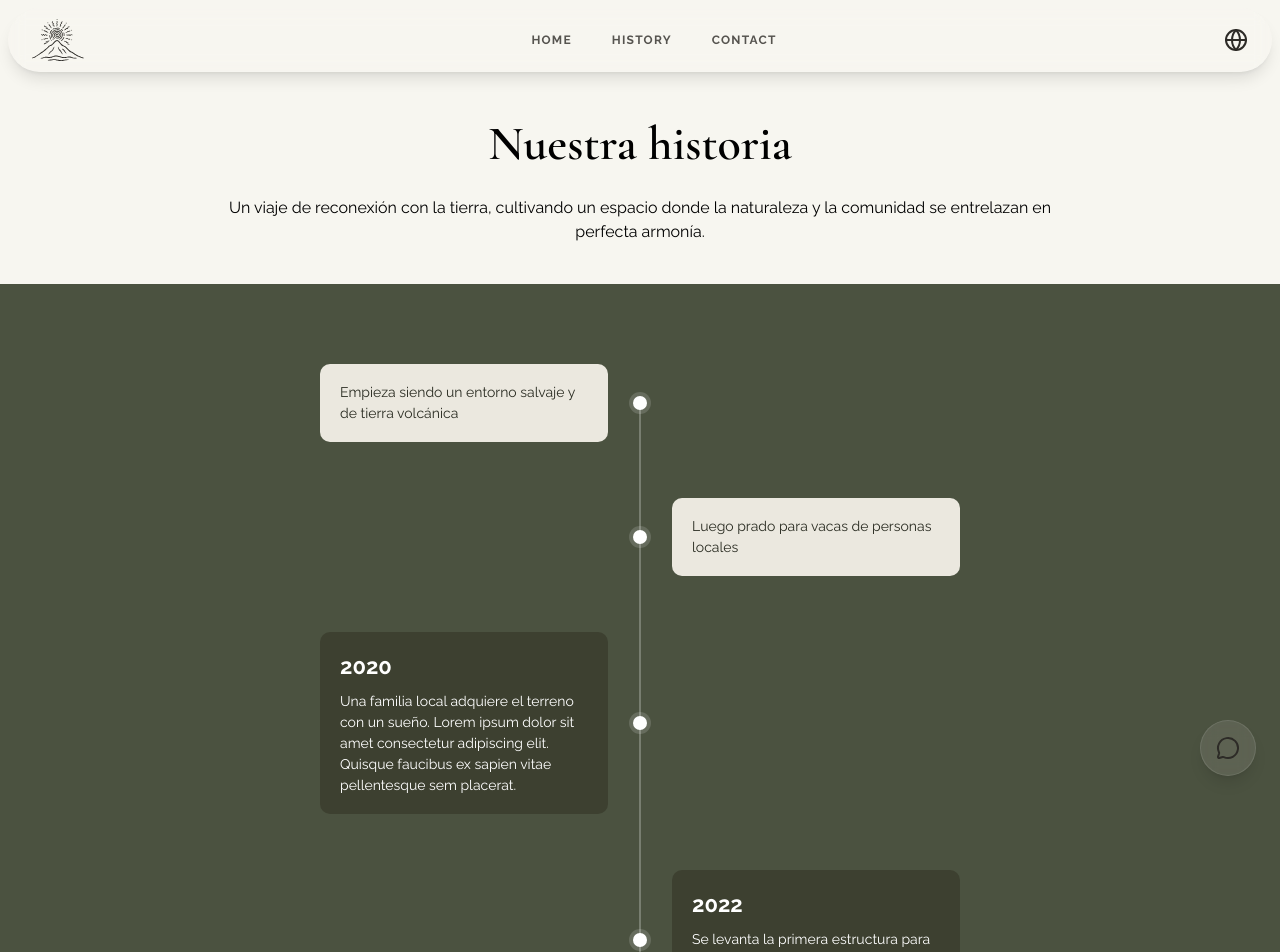
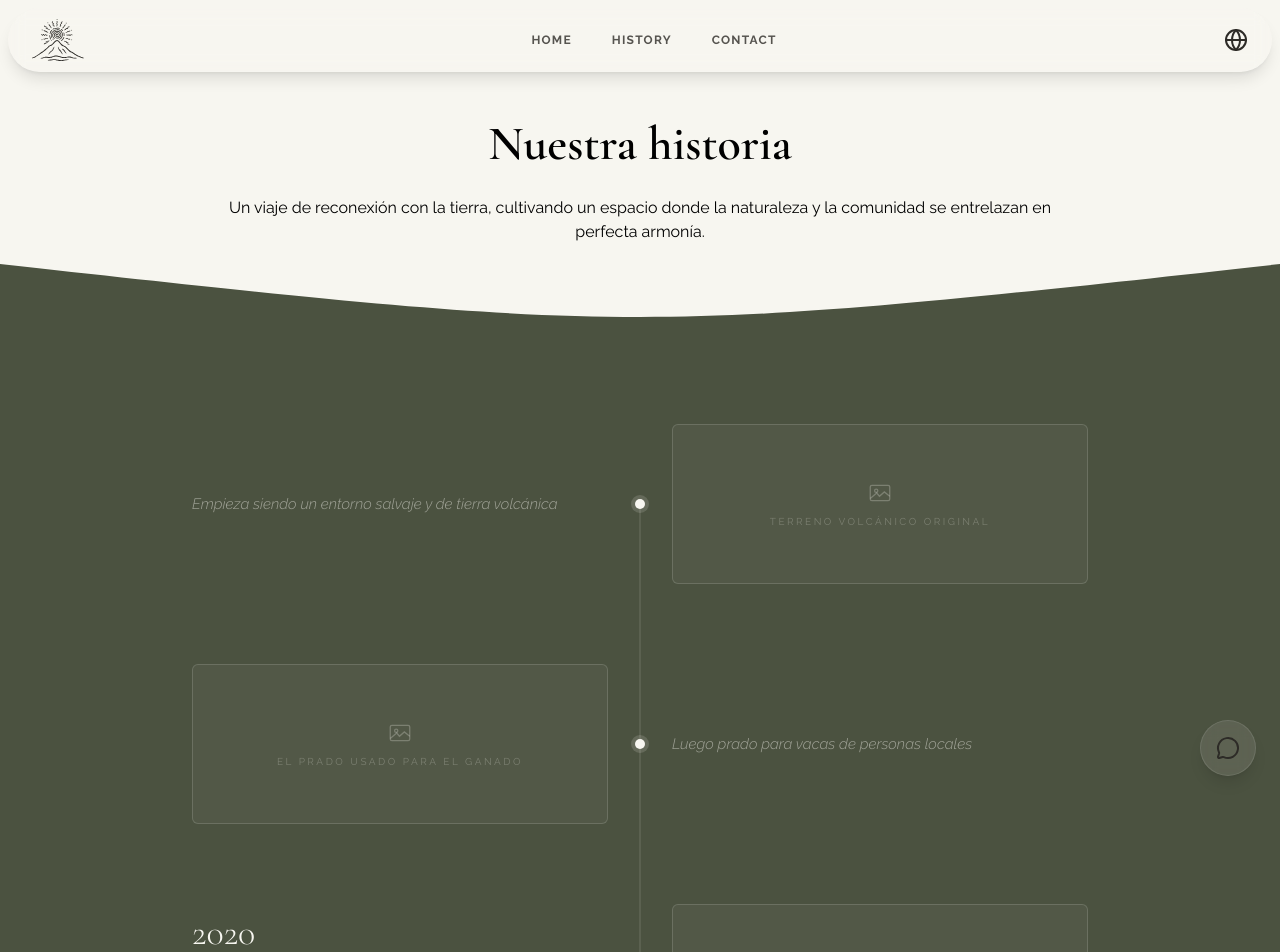
Before and after one commit to Garbolin/Mont-Solei, a React (Vite) app: page /history in a window 1280 px wide. Shown: the top 952 px of the page. Built offline with nearby package versions, Linux system fonts and the light colour scheme.

Commit message:
improve and fade in history page

```diff
--- a/src/components/History/TemporalLineSection.tsx
+++ b/src/components/History/TemporalLineSection.tsx
@@ -1,49 +1,183 @@
 import { useLayoutEffect, useRef, useState } from 'react';
+import { useInView } from '@/hooks/useInView';
 
 /**
- * Línea central + puntos "guiados" por las cards:
- * en vez de espaciar los puntos a mano, medimos la posición real
- * de cada card (con ResizeObserver, porque el alto varía según
- * si tiene año/párrafo largo) y ponemos el punto a la altura de
- * su centro vertical. Si cambia el contenido de una card, el punto
- * se re-calcula solo.
+ * Línea central + puntos "guiados" por las filas:
+ * cada fila mide su propia altura real (ResizeObserver, porque varía
+ * según el contenido) y el punto se coloca en su centro vertical.
+ *
+ * Cada entrada es modular: `textSide` decide en qué lado va el texto;
+ * la imagen (o su placeholder mientras no exista) va siempre en el
+ * lado contrario, y ambas columnas quedan igual de altas gracias al
+ * grid (align-items: stretch por defecto).
+ *
+ * El fade-in se aplica a los bloques de contenido de cada fila, NUNCA
+ * al div que se mide para los puntos: un transform (translate-y) no
+ * dispara el ResizeObserver, así que si el fade viviera ahí el punto
+ * quedaría calculado con el offset del estado oculto.
  */
 
-const COLORS = {
-    green: '#4A4E3A',
-    greenDark: '#3D4030',
-    cream: '#F4F1E8',
-    ink: '#2A2C22',
-};
+interface TimelineImage {
+    src?: string; // vacío = muestra placeholder
+    alt: string;
+}
 
-const TIMELINE_DATA = [
-    { id: 1, year: null, text: 'Empieza siendo un entorno salvaje y de tierra volcánica' },
-    { id: 2, year: null, text: 'Luego prado para vacas de personas locales' },
+interface TimelineItem {
+    id: number;
+    year?: string;
+    text: string;
+    textSide: 'left' | 'right';
+    image: TimelineImage;
+}
+
+const TIMELINE_DATA: TimelineItem[] = [
+    {
+        id: 1,
+        text: 'Empieza siendo un entorno salvaje y de tierra volcánica',
+        textSide: 'left',
+        image: { alt: 'Terreno volcánico original' },
+    },
+    {
+        id: 2,
+        text: 'Luego prado para vacas de personas locales',
+        textSide: 'right',
+        image: { alt: 'El prado usado para el ganado' },
+    },
     {
         id: 3,
         year: '2020',
         text: 'Una familia local adquiere el terreno con un sueño. Lorem ipsum dolor sit amet consectetur adipiscing elit. Quisque faucibus ex sapien vitae pellentesque sem placerat.',
+        textSide: 'left',
+        image: { alt: 'La familia adquiriendo el terreno' },
     },
     {
         id: 4,
         year: '2022',
         text: 'Se levanta la primera estructura para eventos, pensada para bodas al aire libre.',
+        textSide: 'right',
+        image: { alt: 'Primera estructura para eventos' },
     },
-    { id: 5, year: '2024', text: 'Primera boda celebrada en el espacio.' },
+    {
+        id: 5,
+        year: '2024',
+        text: 'Primera boda celebrada en el espacio.',
+        textSide: 'left',
+        image: { alt: 'Primera boda celebrada' },
+    },
 ];
 
-export default function TemporalLineSection() {
+function ImageSlot({ image }: { image: TimelineImage }) {
+    if (image.src) {
+        return (
+            <div className="relative h-full w-full min-h-[160px] overflow-hidden rounded-sm">
+                <img
+                    src={image.src}
+                    alt={image.alt}
+                    className="absolute inset-0 h-full w-full object-cover"
+                />
+            </div>
+        );
+    }
+
+    return (
+        <div className="relative h-full w-full min-h-[160px] overflow-hidden rounded-sm border border-porcelain-500/15 bg-porcelain-500/[0.04]">
+            <div className="absolute inset-0 flex flex-col items-center justify-center gap-2 text-porcelain-500/25">
+                <svg
+                    width="26"
+                    height="26"
+                    viewBox="0 0 24 24"
+                    fill="none"
+                    stroke="currentColor"
+                    strokeWidth="1.2"
+                >
+                    <rect x="3" y="5" width="18" height="14" rx="1.5" />
+                    <circle cx="8.5" cy="10" r="1.5" />
+                    <path d="M21 15l-5-4-4.5 4L9 12l-6 5" />
+                </svg>
+                <span className="font-raleway text-[10px] uppercase tracking-[0.25em]">
+                    {image.alt}
+                </span>
+            </div>
+        </div>
+    );
+}
+
+function TextBlock({ year, text }: { year?: string; text: string }) {
+    if (year) {
+        return (
+            <div className="flex h-full flex-col justify-center py-2">
+                <span className="font-cormorant text-4xl font-light text-porcelain-500">
+                    {year}
+                </span>
+                <span className="mt-3 mb-4 block h-px w-10 bg-porcelain-500/30" />
+                <p className="font-raleway text-[15px] font-light leading-relaxed text-porcelain-500/80">
+                    {text}
+                </p>
+            </div>
+        );
+    }
+
+    return (
+        <div className="flex h-full flex-col justify-center py-2">
+            <p className="font-raleway text-[15px] font-light italic leading-relaxed text-porcelain-500/50">
+                {text}
+            </p>
+        </div>
+    );
+}
+
+function TimelineRow({
+    item,
+    setRowEl,
+}: {
+    item: TimelineItem;
+    setRowEl: (el: HTMLDivElement | null) => void;
+}) {
+    // Cada fila entra en vista de forma independiente (no todas a la vez)
+    const { ref: inViewRef, isInView } = useInView<HTMLDivElement>();
+
+    const fadeClass = () =>
+        `transition-all duration-700 ease-out ${
+            isInView ? 'opacity-100 translate-y-0' : 'opacity-0 translate-y-5'
+        }`;
+    const fadeStyle = (delayMs: number) => ({
+        transitionDelay: isInView ? `${delayMs}ms` : '0ms',
+    });
+
+    const textEl = <TextBlock year={item.year} text={item.text} />;
+    const imageEl = <ImageSlot image={item.image} />;
+    const [first, second] = item.textSide === 'left' ? [textEl, imageEl] : [imageEl, textEl];
+
+    return (
+        <div
+            // Este div se mide para los puntos y NUNCA lleva transform propio
+            ref={(el) => {
+                setRowEl(el);
+                inViewRef.current = el;
+            }}
+            className="grid grid-cols-1 gap-6 md:grid-cols-2 md:gap-16"
+        >
+            <div className={`h-full ${fadeClass()}`} style={fadeStyle(0)}>
+                {first}
+            </div>
+            <div className={`h-full ${fadeClass()}`} style={fadeStyle(150)}>
+                {second}
+            </div>
+        </div>
+    );
+}
+
+export default function TemporalLineSection({ items = TIMELINE_DATA }: { items?: TimelineItem[] }) {
     const containerRef = useRef<HTMLDivElement | null>(null);
-    const cardRefs = useRef<(HTMLDivElement | null)[]>([]);
+    const rowRefs = useRef<(HTMLDivElement | null)[]>([]);
     const [dotPositions, setDotPositions] = useState<number[]>([]);
 
     useLayoutEffect(() => {
         const measure = () => {
             if (!containerRef.current) return;
-
             const containerTop = containerRef.current.getBoundingClientRect().top;
 
-            const positions = cardRefs.current
+            const positions = rowRefs.current
                 .filter((el): el is HTMLDivElement => el !== null)
                 .map((el) => {
                     const rect = el.getBoundingClientRect();
@@ -55,95 +189,58 @@ export default function TemporalLineSection() {
 
         measure();
 
-        // Re-medir si cambia el alto de cualquier card (texto largo, resize, fuentes...)
         let ro: ResizeObserver | undefined;
-
         if (typeof ResizeObserver !== 'undefined') {
             ro = new ResizeObserver(measure);
-            cardRefs.current.forEach((el) => {
-                if (el) ro!.observe(el);
-            });
+            rowRefs.current.forEach((el) => el && ro!.observe(el));
         }
 
+        window.addEventListener('resize', measure);
         return () => {
             ro?.disconnect();
             window.removeEventListener('resize', measure);
         };
-    }, []);
+    }, [items]);
 
     const lineHeight =
         dotPositions.length > 1 ? dotPositions[dotPositions.length - 1] - dotPositions[0] : 0;
 
     return (
         <div className="font-raleway py-20 px-6">
-            <div ref={containerRef} className="relative max-w-160 mx-auto">
-                {/* Línea central: arranca y termina exactamente en el 1er y último punto */}
+            <div ref={containerRef} className="relative mx-auto max-w-4xl">
                 {dotPositions.length > 1 && (
                     <div
-                        className="absolute left-[50%] w-0.5  "
+                        className="absolute left-1/2 hidden w-px -translate-x-1/2 md:block"
                         style={{
                             top: dotPositions[0],
                             height: lineHeight,
-                            background: 'rgba(255,255,255,0.25)',
-                            transform: 'translateX(-50%)',
+                            background: 'rgba(244,241,232,0.2)',
                         }}
                     />
                 )}
 
-                {/* Puntos, posicionados en el centro vertical real de cada card */}
                 {dotPositions.map((top, i) => (
                     <div
                         key={i}
-                        className="absolute left-[50%] w-[14px] h-[14px] rounded-full bg-white"
+                        className="absolute left-1/2 hidden h-[10px] w-[10px] -translate-x-1/2 -translate-y-1/2 rounded-full bg-porcelain-500 md:block"
                         style={{
                             top,
-                            boxShadow: '0 0 0 4px rgba(255,255,255,0.15)',
-                            transform: 'translate(-50%, -50%)',
+                            boxShadow: '0 0 0 4px rgba(244,241,232,0.15)',
                             transition: 'top 0.3s ease',
                         }}
                     />
                 ))}
 
-                {/* Cards, alternando lado izq/der de la línea */}
-                <div className="flex flex-col gap-14">
-                    {TIMELINE_DATA.map((item, i) => {
-                        const isLeft = i % 2 === 0;
-                        return (
-                            <div
-                                key={item.id}
-                                className={`flex ${isLeft ? 'justify-start' : 'justify-end'}`}
-                            >
-                                <div
-                                    ref={(el) => {
-                                        cardRefs.current[i] = el;
-                                    }}
-                                    className="rounded-lg py-[18px] px-5"
-                                    style={{
-                                        width: 'calc(50% - 32px)',
-                                        background: item.year
-                                            ? COLORS.greenDark
-                                            : 'rgba(244,241,232,0.95)',
-                                        color: item.year ? '#fff' : COLORS.ink,
-                                    }}
-                                >
-                                    {item.year && (
-                                        <div
-                                            style={{
-                                                fontSize: 22,
-                                                fontWeight: 700,
-                                                marginBottom: 8,
-                                            }}
-                                        >
-                                            {item.year}
-                                        </div>
-                                    )}
-                                    <p style={{ margin: 0, lineHeight: 1.5, fontSize: 14 }}>
-                                        {item.text}
-                                    </p>
-                                </div>
-                            </div>
-                        );
-                    })}
+                <div className="flex flex-col gap-16 md:gap-20">
+                    {items.map((item, i) => (
+                        <TimelineRow
+                            key={item.id}
+                            item={item}
+                            setRowEl={(el) => {
+                                rowRefs.current[i] = el;
+                            }}
+                        />
+                    ))}
                 </div>
             </div>
         </div>
--- a/src/pages/History/Index.tsx
+++ b/src/pages/History/Index.tsx
@@ -10,7 +10,16 @@ export default function Index() {
                 Un viaje de reconexión con la tierra, cultivando un espacio donde la naturaleza y la
                 comunidad se entrelazan en perfecta armonía.
             </h2>
-            <div className="w-full bg-ebony-500">
+
+            <div className="relative w-full bg-ebony-500 mt-15">
+                <svg
+                    viewBox="0 0 1200 180"
+                    preserveAspectRatio="none"
+                    className="absolute top-0 left-0 w-full -translate-y-full z-10 text-ebony-500"
+                    style={{ height: '80px' }}
+                >
+                    <path d="M0,0 C600,159 600,159 1200,0 L1200,180 L0,180 Z" fill="currentColor" />
+                </svg>
                 <TemporalLineSection />
             </div>
         </section>
```
